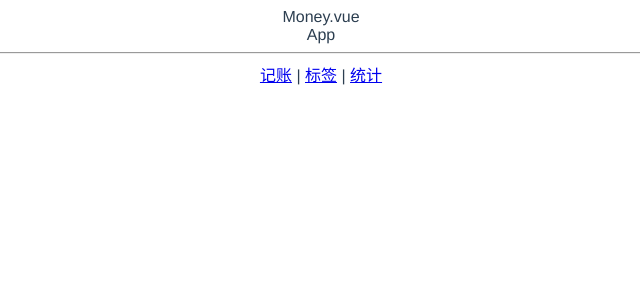
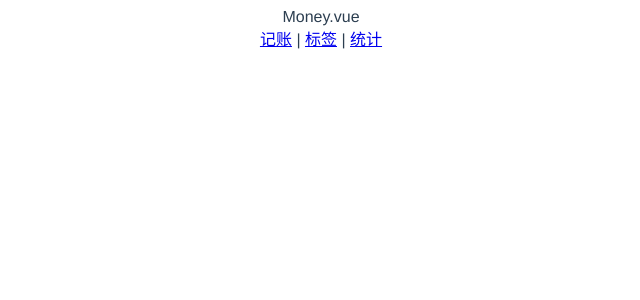
Before and after one commit to kehanhan/lemon-money, a Vue app: page /#/money in a window 1280 px wide. Shown: the top 300 px of the page, without its empty margins (319-959 px from the left). Built offline with nearby package versions, Linux system fonts and the light colour scheme.

Commit message:
全局组件 <Nav/>

```diff
--- a/src/App.vue
+++ b/src/App.vue
@@ -1,12 +1,6 @@
 <template>
   <div id="app">
-
-    <router-view/>
-    App
-    <hr/>
-    <router-link to="/money">记账</router-link> |
-    <router-link to="/labels">标签</router-link> |
-    <router-link to="/statistics">统计</router-link>
+    <router-view />
   </div>
 </template>
 
--- a/src/main.ts
+++ b/src/main.ts
@@ -1,13 +1,14 @@
-import Vue from 'vue'
-import App from './App.vue'
-import './registerServiceWorker'
-import router from './router'
-import store from './store'
+import Vue from "vue";
+import App from "./App.vue";
+import "./registerServiceWorker";
+import router from "./router";
+import store from "./store";
+import Nav from "@/views/Nav.vue";
 
-Vue.config.productionTip = false
-
+Vue.config.productionTip = false;
+Vue.component("Nav", Nav);
 new Vue({
   router,
   store,
-  render: h => h(App)
-}).$mount('#app')
+  render: (h) => h(App),
+}).$mount("#app");
--- a/src/views/Labels.vue
+++ b/src/views/Labels.vue
@@ -1,13 +1,14 @@
 <template>
-<div>Labels.vue</div>
+  <div>
+    Labels.vue
+    <Nav />
+  </div>
 </template>
 
 <script lang="ts">
 export default {
-  name: "Labels"
-}
+  name: "Labels",
+};
 </script>
 
-<style lang="scss" scoped>
-
-</style>
+<style lang="scss" scoped></style>
--- a/src/views/Money.vue
+++ b/src/views/Money.vue
@@ -1,15 +1,16 @@
 <template>
-<div>
-  <div>Money.vue</div>
-</div>
+  <div>
+    <div>
+      Money.vue
+      <Nav />
+    </div>
+  </div>
 </template>
 
 <script lang="ts">
 export default {
-  name: "Money"
-}
+  name: "Money",
+};
 </script>
 
-<style lang="scss" scoped>
-
-</style>
+<style lang="scss" scoped></style>
--- /dev/null
+++ b/src/views/Nav.vue
@@ -0,0 +1,17 @@
+<template>
+  <div>
+    <router-link to="/money">记账</router-link>
+    |
+    <router-link to="/labels">标签</router-link>
+    |
+    <router-link to="/statistics">统计</router-link>
+  </div>
+</template>
+
+<script lang="ts">
+export default {
+  name: "Nav",
+};
+</script>
+
+<style lang="scss" scoped></style>
--- a/src/views/Statistics.vue
+++ b/src/views/Statistics.vue
@@ -1,13 +1,14 @@
 <template>
-<div>Statistics.vue</div>
+  <div>
+    Statistics.vue
+    <Nav />
+  </div>
 </template>
 
 <script lang="ts">
 export default {
-  name: "Statistics"
-}
+  name: "Statistics",
+};
 </script>
 
-<style lang="scss" scoped>
-
-</style>
+<style lang="scss" scoped></style>
```
